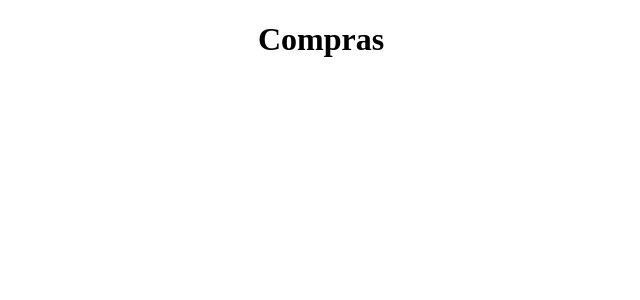
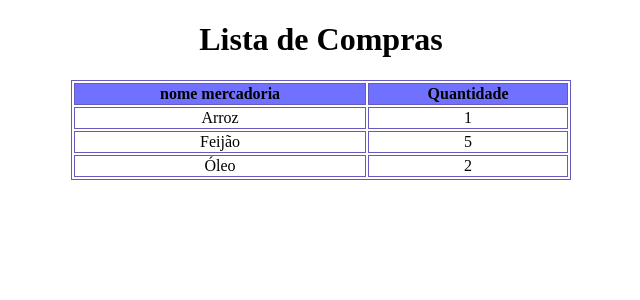
Before and after one commit to guilhermepaiter/lista-compra, an Angular app: page / in a window 1280 px wide. Shown: the top 300 px of the page, without its empty margins (319-959 px from the left). Built offline with nearby package versions, Linux system fonts and the light colour scheme.

Commit message:
finalizado capitulo 3

```diff
--- a/src/app/app.component.css
+++ b/src/app/app.component.css
@@ -0,0 +1,20 @@
+.center-hor{
+    margin-right: auto;
+    margin-left: auto;
+}
+
+.layout-table,
+.layout-table th,
+.layout-table td {
+    border-style: solid;
+    border-color:#645ac0;
+    border-width: 1px;
+}
+
+.header-table-gray{
+    background-color: rgba(0, 4, 255, 0.562);
+}
+
+.text-center{
+    text-align: center;
+}
--- a/src/app/app.component.html
+++ b/src/app/app.component.html
@@ -1,3 +1,27 @@
 <div style="text-align: center">
     <h1>{{title}}</h1>
 </div>
+<div>
+    <table class="center-hor layout-table" width="500px">
+        <thead>
+            <tr class="header-table-gray">
+                <th>
+                    nome mercadoria
+                </th>
+                <th>
+                    Quantidade
+                </th>
+            </tr>
+        </thead>
+        <tbody>
+            <tr class="text-center" *ngFor="let mercadoria of mercadorias">
+                  <td>
+                      {{mercadoria.descricao}}
+                  </td>
+                  <td>
+                      {{mercadoria.quantidade}}
+                  </td>
+            </tr>
+        </tbody>
+     </table>
+</div>
--- a/src/app/app.component.ts
+++ b/src/app/app.component.ts
@@ -1,5 +1,5 @@
 import { Component } from '@angular/core';
-import { environment } from '../environments/environment'
+import { environment } from '../environments/environment';
 
 @Component({
   selector: 'app-root',
@@ -7,6 +7,20 @@ import { environment } from '../environments/environment'
   styleUrls: ['./app.component.css']
 })
 export class AppComponent {
-  title = 'Compras';
-  ambiente = environment.ambiente
+  title = "Lista de Compras";
+  ambiente = environment.ambiente;
+  mercadorias = [
+    {
+      descricao:"Arroz",
+      quantidade:1
+    },
+    {
+      descricao:"Feijão",
+      quantidade:5
+    },
+    {
+      descricao:"Óleo",
+      quantidade:2
+    }
+  ]
 }
```
